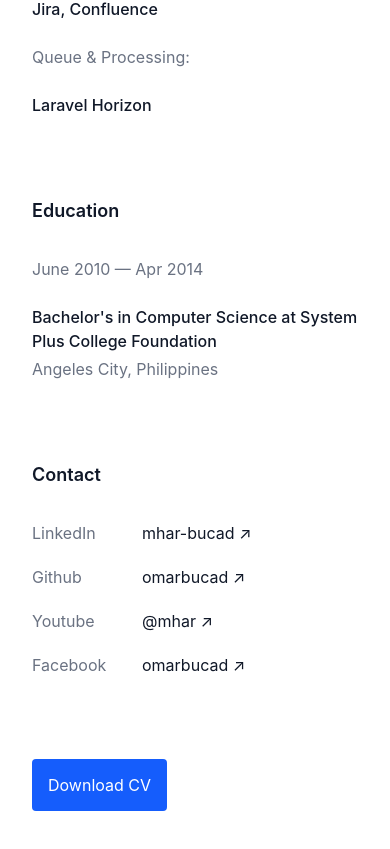
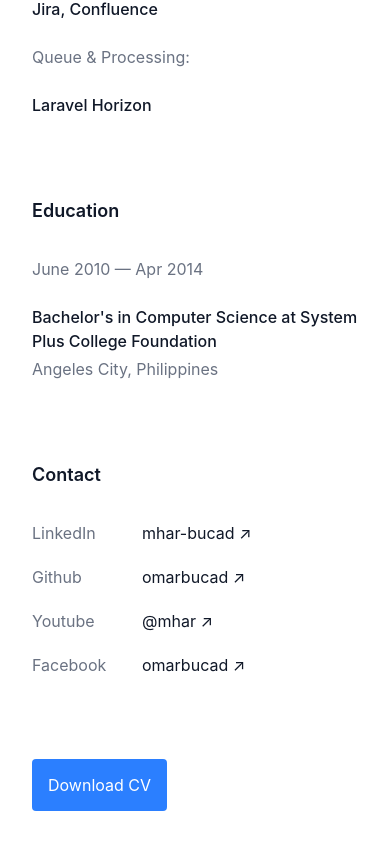
Before and after one commit to omarbucad/builthbymhar, a Next.js app: page / in a window 390 px wide. Shown: the part 2671-3520 px from the top of the page. Built offline with nearby package versions, Linux system fonts and the light colour scheme.

Commit message:
add CV download link to home page and responsive

```diff
--- a/component/cv.tsx
+++ b/component/cv.tsx
@@ -1,7 +1,7 @@
 export default function Cv() {
     return <>
 
-        <a href="/CV.pdf" title="Download CV" download className="px-4 py-4 bg-blue-600 text-white rounded" >
+        <a href="/CV.pdf" title="Download CV" download className="px-4 py-4 bg-blue-500 text-white rounded" >
             Download CV
         </a>
     </>;
```
